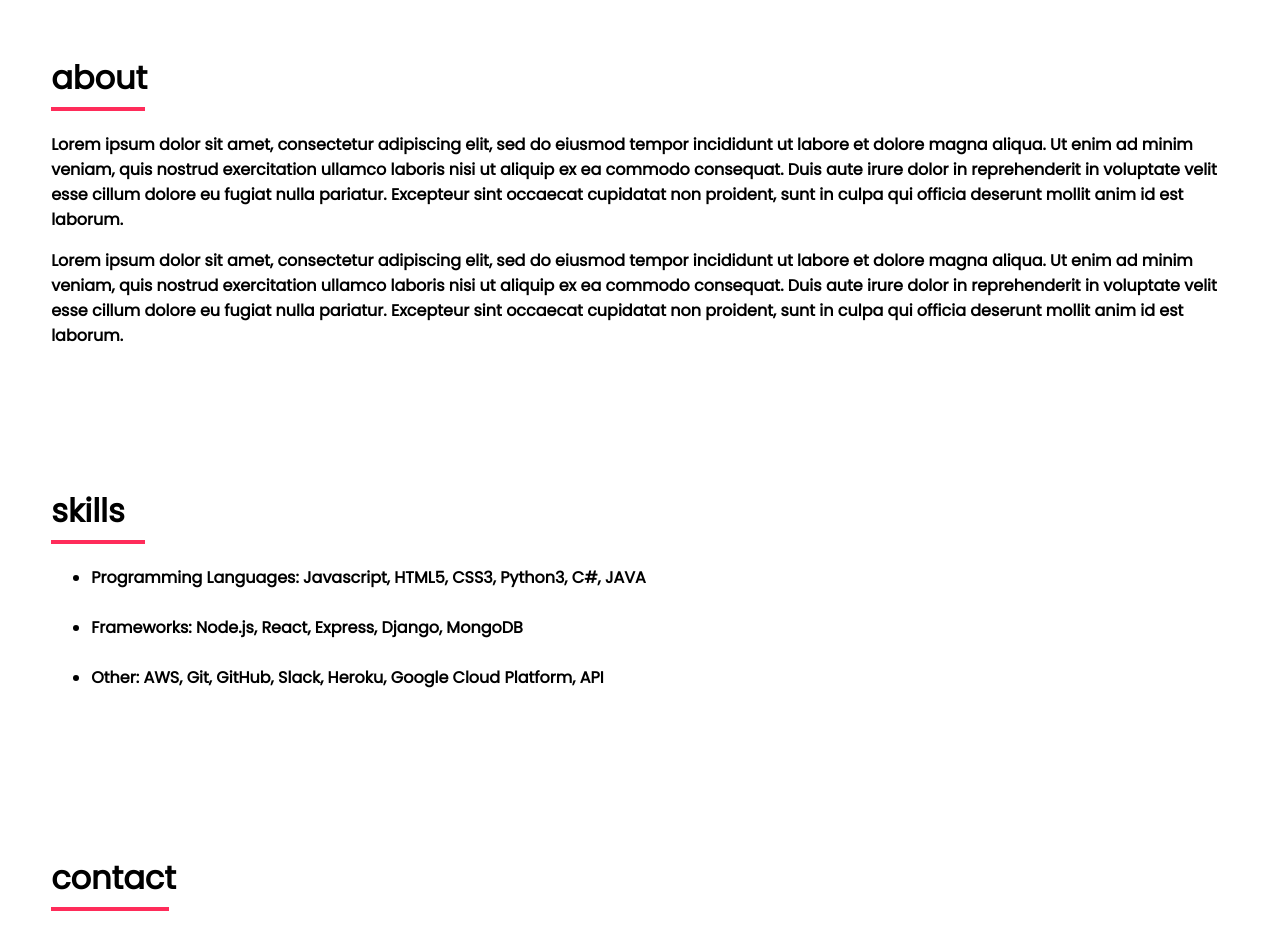
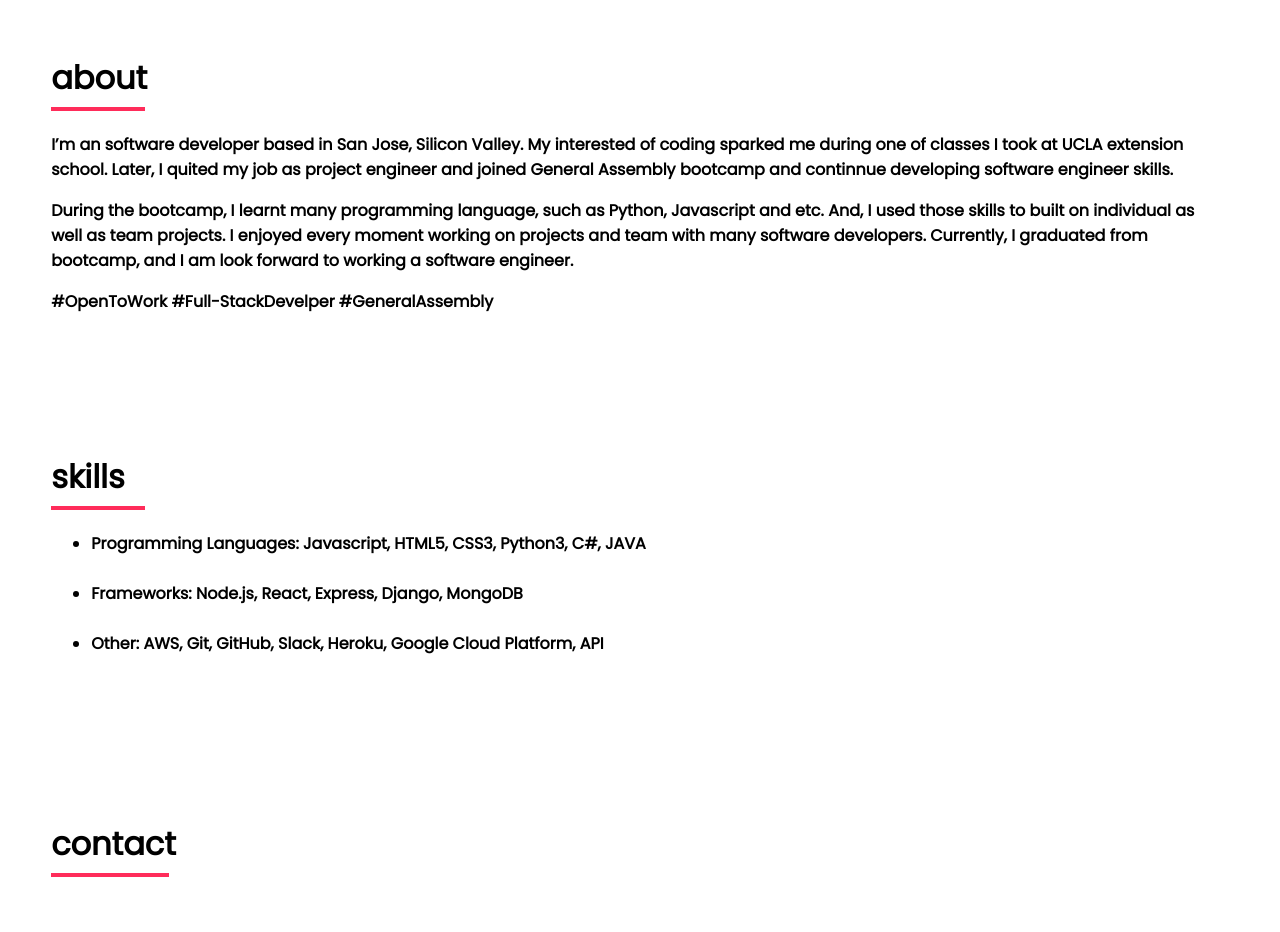
Before and after one commit to iam-yi/iam-yi.github.io, a plain HTML site: page index.html in a window 1280 px wide. Shown: the part 1640-2572 px from the top of the page. Drawn offline with nearby package versions, Linux system fonts and the light colour scheme.

Commit message:
added About me

```diff
--- a/index.html
+++ b/index.html
@@ -64,10 +64,13 @@
     <div id="bio">
         <h1>about</h1>
         <p>
-            Lorem ipsum dolor sit amet, consectetur adipiscing elit, sed do eiusmod tempor incididunt ut labore et dolore magna aliqua. Ut enim ad minim veniam, quis nostrud exercitation ullamco laboris nisi ut aliquip ex ea commodo consequat. Duis aute irure dolor in reprehenderit in voluptate velit esse cillum dolore eu fugiat nulla pariatur. Excepteur sint occaecat cupidatat non proident, sunt in culpa qui officia deserunt mollit anim id est laborum.
+            I’m an software developer based in San Jose, Silicon Valley. My interested of coding sparked me during one of classes I took at UCLA extension school. Later, I quited my job as project engineer and joined General Assembly bootcamp and continnue developing software engineer skills.
         </p>
         <p>
-            Lorem ipsum dolor sit amet, consectetur adipiscing elit, sed do eiusmod tempor incididunt ut labore et dolore magna aliqua. Ut enim ad minim veniam, quis nostrud exercitation ullamco laboris nisi ut aliquip ex ea commodo consequat. Duis aute irure dolor in reprehenderit in voluptate velit esse cillum dolore eu fugiat nulla pariatur. Excepteur sint occaecat cupidatat non proident, sunt in culpa qui officia deserunt mollit anim id est laborum.
+            During the bootcamp, I learnt many programming language, such as Python, Javascript and etc. And, I used those skills to built on individual as well as team projects. I enjoyed every moment working on projects and team with many software developers. Currently, I graduated from bootcamp, and I am look forward to working a software engineer.
+        </p>
+        <p>
+            #OpenToWork   #Full-StackDevelper #GeneralAssembly
         </p>
     </div>
     <div id="skills">
```
